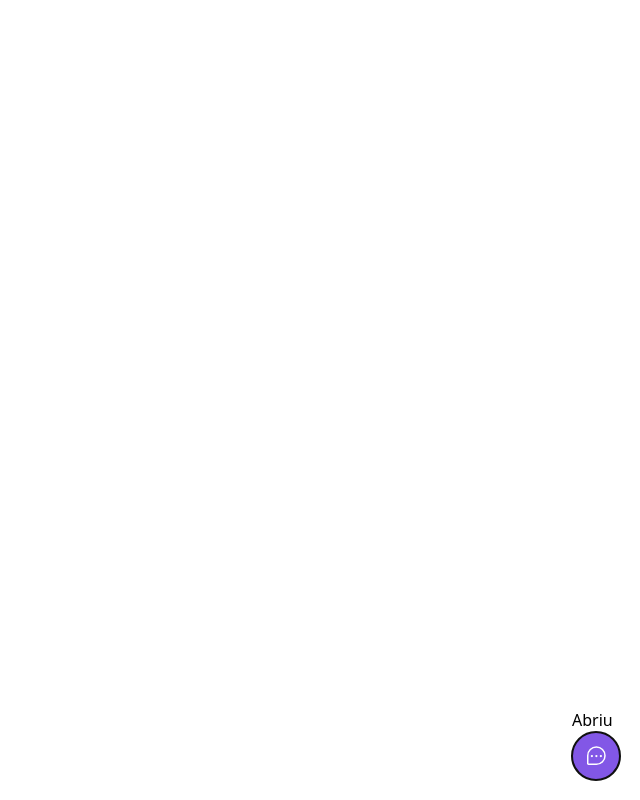
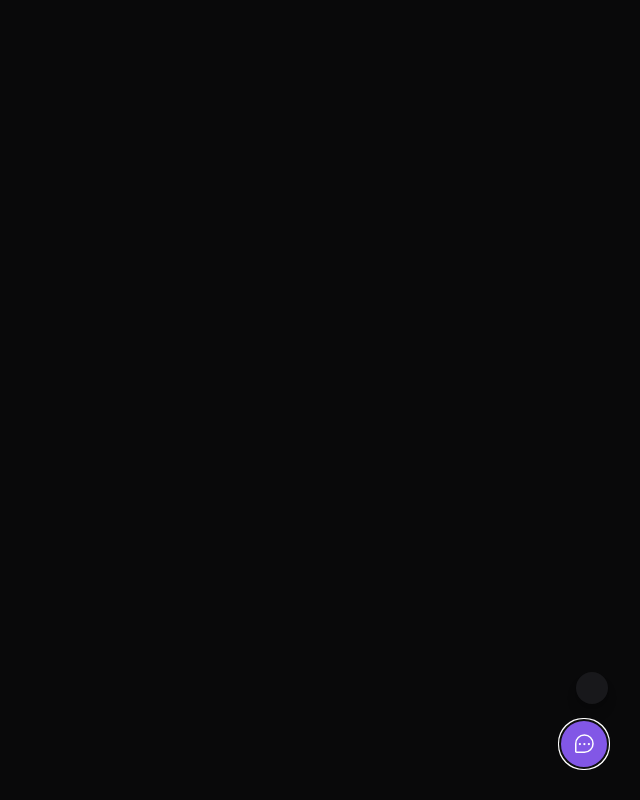
Before and after one commit to RenanFachin/RS_NLW_FeedGet-WEB, a React (Vite) app: page / in a window 1280 px wide. Both pictures are taken after a click on the button "FeedBack". Shown: the whole page, without its empty margins (640-1280 px from the left). Built offline with nearby package versions, Linux system fonts and the light colour scheme.

Commit message:
Inicia a construção do componente widgetForm

```diff
--- a/src/components/Widget.tsx
+++ b/src/components/Widget.tsx
@@ -1,12 +1,15 @@
 import { Popover } from '@headlessui/react'
 import { ChatTeardropDots } from 'phosphor-react'
+import { WidgetForm } from './WidgetForm'
 
 export function Widget() {
 
     return (
-        <Popover className='absolute bottom-5 right-5'>
+        <Popover className='absolute bottom-4 right-4 md:bottom-8 md:right-8 flex flex-col items-end'>
 
-            <Popover.Panel>Abriu</Popover.Panel>
+            <Popover.Panel>
+                <WidgetForm />
+            </Popover.Panel>
 
             <Popover.Button className='flex items-center bg-brand-500 rounded-full px-3 h-12 text-white group'>
                 <ChatTeardropDots className='w-6 h-6' />
--- /dev/null
+++ b/src/components/WidgetForm.tsx
@@ -0,0 +1,7 @@
+export function WidgetForm(){
+    return(
+        <div className="bg-zinc-900 p-4 relative rounded-2xl mb-4 flex flex-col items-center shadow-lg w-[calc(100vw-2rem)] md:w-auto">
+
+        </div>
+    )
+}
--- a/src/style/global.css
+++ b/src/style/global.css
@@ -1,3 +1,7 @@
 @tailwind base;
 @tailwind components;
 @tailwind utilities;
+
+body {
+    @apply bg-[#09090A] text-zinc-100
+}
```
